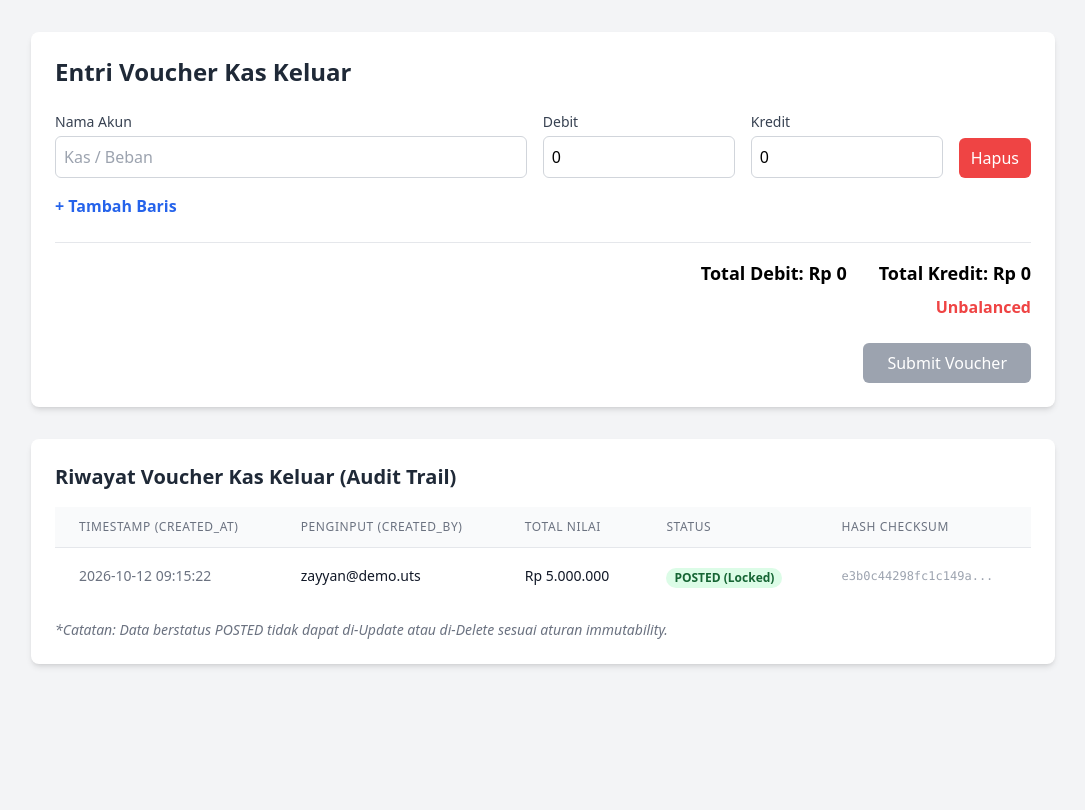
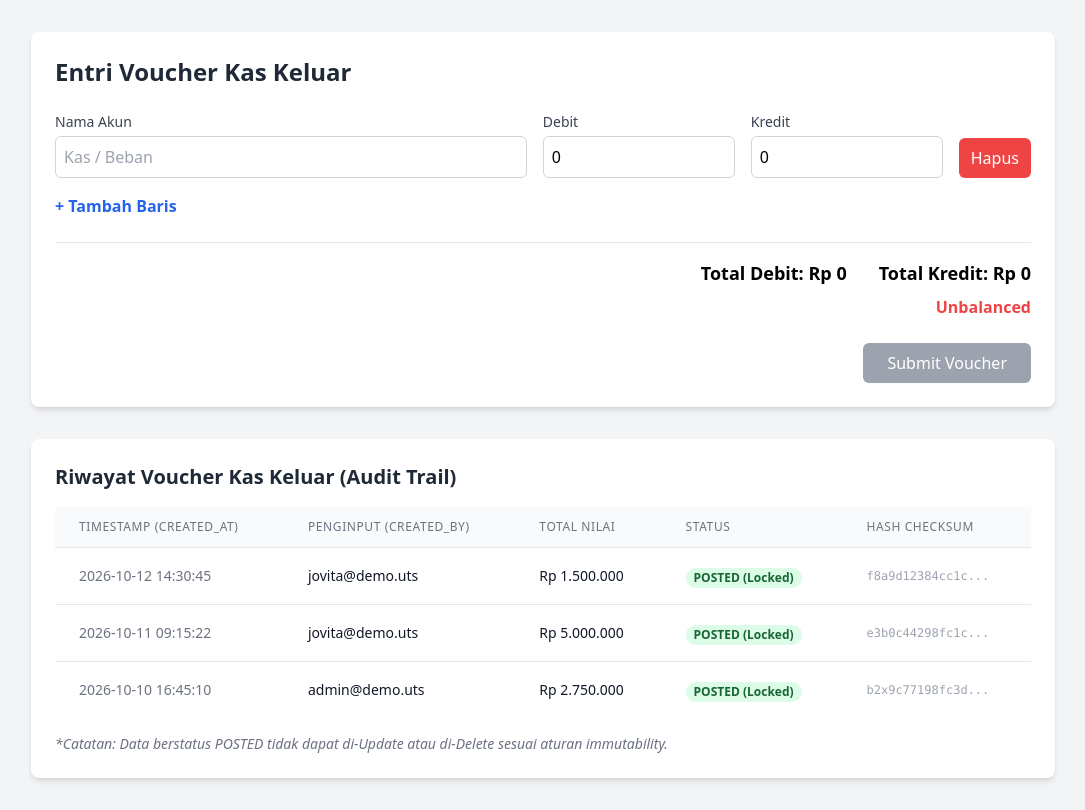
Before and after one commit to jovitaandini70-cloud/UTS-Maria-Jovita-Puspa-Andini, a plain HTML site: page index.html in a window 1280 px wide. Shown: the whole page, without its empty margins (97-1182 px from the left). Drawn offline with nearby package versions, Linux system fonts and the light colour scheme.

Commit message:
Add new data rows to history table in index.html

```diff
--- a/index.html
+++ b/index.html
@@ -64,11 +64,25 @@
                     <tbody id="history-table-body" class="bg-white divide-y divide-gray-200">
                         <!-- Data dummy awal agar tidak sepi -->
                         <tr>
-                            <td class="px-6 py-4 whitespace-nowrap text-sm text-gray-500">2026-10-12 09:15:22</td>
-                            <td class="px-6 py-4 whitespace-nowrap text-sm text-gray-900">zayyan@demo.uts</td>
+                            <td class="px-6 py-4 whitespace-nowrap text-sm text-gray-500">2026-10-12 14:30:45</td>
+                            <td class="px-6 py-4 whitespace-nowrap text-sm text-gray-900">jovita@demo.uts</td>
+                            <td class="px-6 py-4 whitespace-nowrap text-sm text-gray-900">Rp 1.500.000</td>
+                            <td class="px-6 py-4 whitespace-nowrap"><span class="px-2 inline-flex text-xs leading-5 font-semibold rounded-full bg-green-100 text-green-800">POSTED (Locked)</span></td>
+                            <td class="px-6 py-4 whitespace-nowrap text-xs text-gray-400 font-mono">f8a9d12384cc1c...</td>
+                        </tr>
+                        <tr>
+                            <td class="px-6 py-4 whitespace-nowrap text-sm text-gray-500">2026-10-11 09:15:22</td>
+                            <td class="px-6 py-4 whitespace-nowrap text-sm text-gray-900">jovita@demo.uts</td>
                             <td class="px-6 py-4 whitespace-nowrap text-sm text-gray-900">Rp 5.000.000</td>
                             <td class="px-6 py-4 whitespace-nowrap"><span class="px-2 inline-flex text-xs leading-5 font-semibold rounded-full bg-green-100 text-green-800">POSTED (Locked)</span></td>
-                            <td class="px-6 py-4 whitespace-nowrap text-xs text-gray-400 font-mono">e3b0c44298fc1c149a...</td>
+                            <td class="px-6 py-4 whitespace-nowrap text-xs text-gray-400 font-mono">e3b0c44298fc1c...</td>
+                        </tr>
+                        <tr>
+                            <td class="px-6 py-4 whitespace-nowrap text-sm text-gray-500">2026-10-10 16:45:10</td>
+                            <td class="px-6 py-4 whitespace-nowrap text-sm text-gray-900">admin@demo.uts</td>
+                            <td class="px-6 py-4 whitespace-nowrap text-sm text-gray-900">Rp 2.750.000</td>
+                            <td class="px-6 py-4 whitespace-nowrap"><span class="px-2 inline-flex text-xs leading-5 font-semibold rounded-full bg-green-100 text-green-800">POSTED (Locked)</span></td>
+                            <td class="px-6 py-4 whitespace-nowrap text-xs text-gray-400 font-mono">b2x9c77198fc3d...</td>
                         </tr>
                     </tbody>
                 </table>
```
